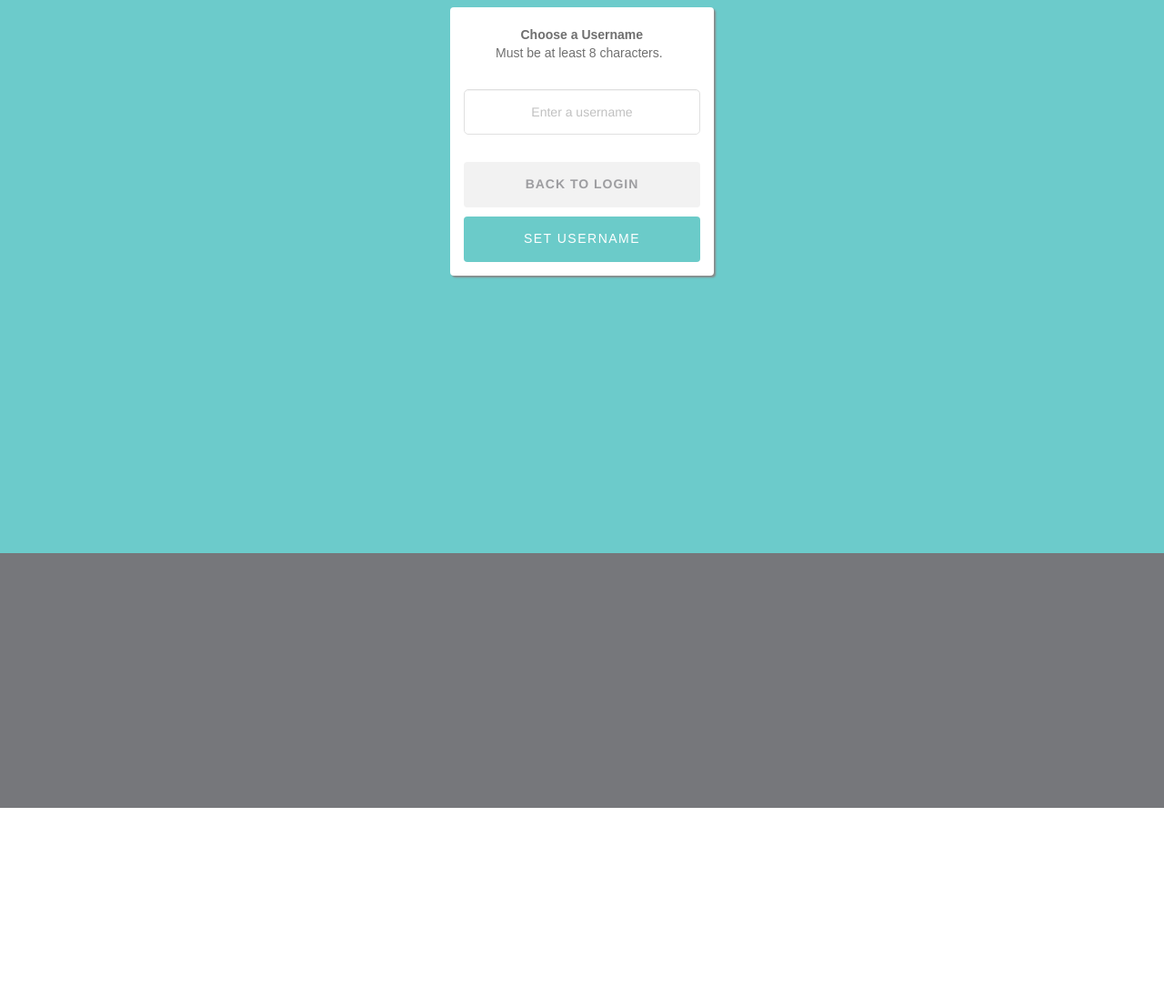
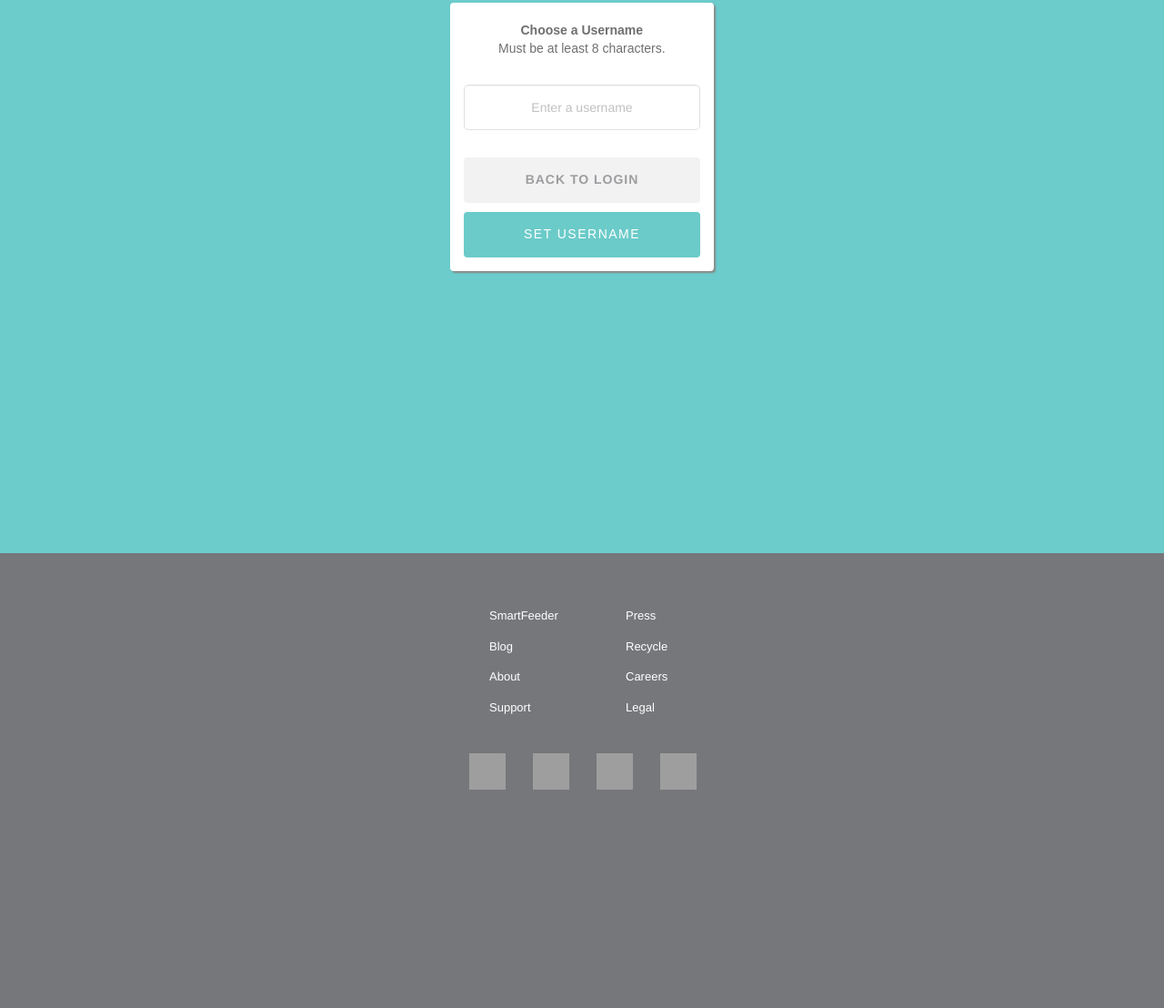
Before and after one commit to allgooda/samplepage, a website: page public/index.html in a window 1280 px wide. Shown: the part 192-1300 px from the top of the page at 91% size. Before the commit the page ends 1080 px from the top, so only its background shows below. Drawn offline with nearby package versions, Linux system fonts and the light colour scheme; grey boxes are pictures that could not be loaded.

Commit message:
building and styling the footer

```diff
--- a/public/css/main.css
+++ b/public/css/main.css
@@ -4,6 +4,25 @@ input {
   opacity: .6;
   height: 50px !important;
 }
+
+ul {
+
+  display: table;
+  margin-left: 0;
+  padding-left: 0;
+  padding-top: 60px;
+  list-style: none;
+
+}
+
+li {
+  padding-top: 15px;
+  color: white;
+  font-size: 13px;
+  padding-left: 48px;
+}
+
+
 
 .submitform {
   background-color: rgb(108, 203, 203);
@@ -24,25 +43,24 @@ input {
   height: 295px;
   width: 290px;
   margin: 0px auto;
-  margin-top: 150px;
+
+  margin-top: 145px;
   box-shadow: 2px 2px 2px #888888;
 }
 
 #footer {
   background-color: #76777b;
-  height: 280px;
+  height: 500px;
 }
 
 .text {
   font-family: "proximanova-light",Arial,Helvetica,sans-serif;
   margin: 0px auto;
-  width: 190px;
   opacity: .7;
 }
 
 #choose {
   font-weight: bold;
-  width: 135px;
   font-color: #76777B;
 }
 
@@ -73,3 +91,31 @@ input {
   letter-spacing: 1px;
   margin-top: 30px;
 }
+
+#footerContainer {
+  width: 300px;
+  height: 500px;
+  margin: 0px auto;
+
+}
+
+.links {
+  margin-top: -15px;
+  width: 150px;
+  height: 200px;
+  float: left;
+}
+
+#icons {
+  margin-top: 15px;
+  width: 300px;
+  height: 80px;
+  float: left;
+}
+
+.mediaLink {
+  width: 40px;
+  height: 40px;
+  margin-left: 26px;
+  margin-top: 20px;
+}
--- a/public/index.html
+++ b/public/index.html
@@ -24,10 +24,10 @@
 
   <div id="submitBox" ng-controller="MainController as vm">
     <br>
-    <div id="choose" class="text">
+    <div id="choose" class="text" ng-style="{'width': vm.linewidthone}">
       {{vm.lineOne}}
     </div>
-    <div class="text">
+    <div class="text" ng-style="{'width': vm.linewidthtwo}">
       {{vm.lineTwo}}
     </div>
 
@@ -42,8 +42,31 @@
 
 </div>
 <footer id="footer">
-  <div class="footerContainer">
-    <div class=""></div>
+  <div id="footerContainer">
+    <div class="links">
+      <ul>
+        <li>SmartFeeder</li>
+        <li>Blog</li>
+        <li>About</li>
+        <li>Support</li>
+      </ul>
+    </div>
+
+    <div class="links">
+      <ul id="rLinks">
+        <li>Press</li>
+        <li>Recycle</li>
+        <li>Careers</li>
+        <li>Legal</li>
+      </ul>
+    </div>
+
+    <div id="icons">
+      <a href=""><img class="mediaLink" src="http://d18d625ky8v3x2.cloudfront.net/assets/facebook-icon-2x-62ac5c10db72ee9d7b172a6b56e501e7.png" alt=""></a>
+      <a href=""><img class="mediaLink" src="http://d18d625ky8v3x2.cloudfront.net/assets/twitter-icon-2x-a5a17d785337bbaa9c98901b1cc2da94.png" alt=""></a>
+      <a href=""><img class="mediaLink" src="http://d18d625ky8v3x2.cloudfront.net/assets/instagram-icon-2x-4e288148cf3350884226ad5d185d597e.png" alt=""></a>
+      <a href=""><img class="mediaLink" src="http://d18d625ky8v3x2.cloudfront.net/assets/pinterest-icon-2x-e9ca4445a3df62d570224cf29f6a7bc8.png" alt=""></a>
+    </div>
 
 
   </div>
--- a/public/js/samplepage.module.js
+++ b/public/js/samplepage.module.js
@@ -14,6 +14,22 @@
       vm.lineOne = 'Choose a Username';
       vm.lineTwo = 'Must be at least 8 characters.';
 
+      vm.linewidthone = '135px';
+
+      vm.linewidthtwo = '184px';
+
+      function checkLengths() {
+
+      if(vm.lineOne.length === 22) {
+        vm.linewidthone = '162px';
+        vm.linewidthtwo = '145px'
+      } else if (vm.lineOne.length === 17) {
+        vm.linewidthone = "126px"
+        vm.linewidthtwo = "60px"
+      }
+
+      }
+
       function submitUser() {
         console.log('clicked');
         $http
@@ -21,6 +37,12 @@
           .then(function (response) {
             if(!response.data.username) {
               vm.lineOne = "Username already taken";
+              vm.lineTwo = "Please try another one.";
+              checkLengths();
+            } else {
+              vm.lineOne = "Username created.";
+              vm.lineTwo = "Success!"
+              checkLengths();
             }
           });
       }
```
